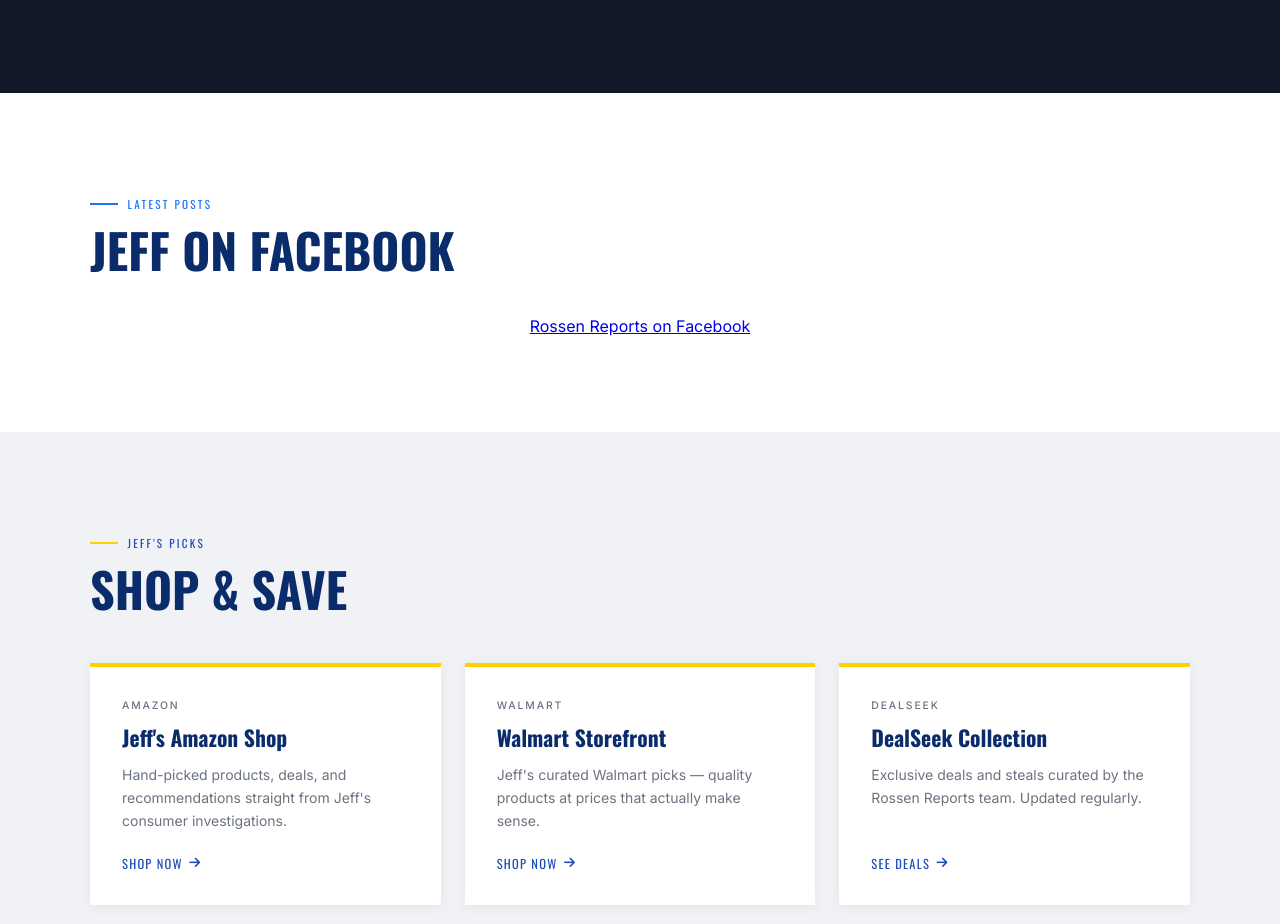
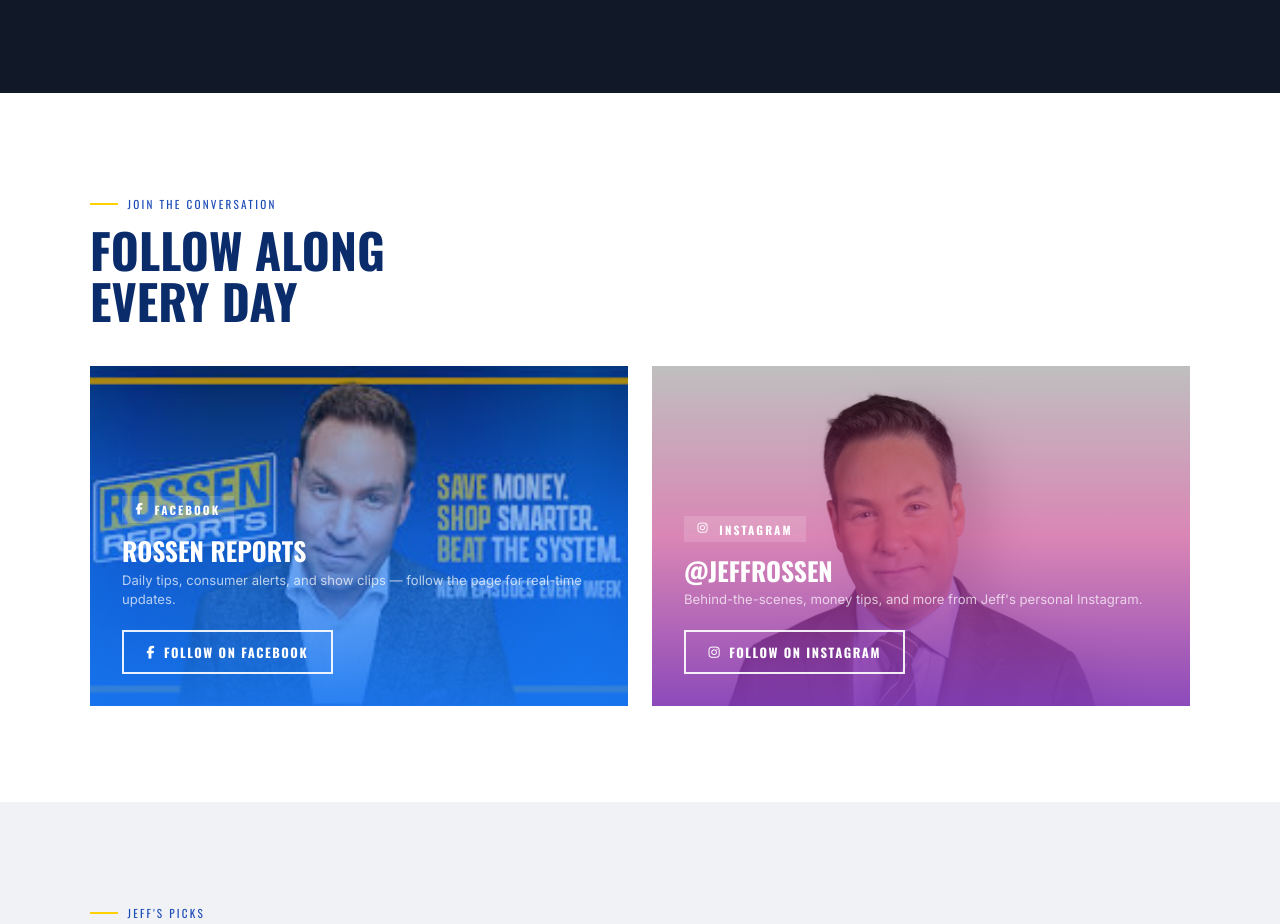
Before and after one commit to kylerudd00-jpg/RossenReport, a plain HTML site: page index.html in a window 1280 px wide. Shown: the part 4749-5673 px from the top of the page. Drawn offline with nearby package versions, Linux system fonts and the light colour scheme; no server answers.

Commit message:
Replace Facebook plugin with clean social spotlight cards (Facebook + Instagram)

```diff
--- a/index.html
+++ b/index.html
@@ -9,8 +9,6 @@
     <link rel="preconnect" href="https://fonts.gstatic.com" crossorigin>
     <link href="https://fonts.googleapis.com/css2?family=Oswald:wght@400;500;600;700&family=Inter:wght@300;400;500;600&display=swap" rel="stylesheet">
     <link rel="stylesheet" href="https://cdnjs.cloudflare.com/ajax/libs/font-awesome/6.5.1/css/all.min.css">
-    <div id="fb-root"></div>
-    <script async defer crossorigin="anonymous" src="https://connect.facebook.net/en_US/sdk.js#xfbml=1&version=v19.0"></script>
     <style>
         *, *::before, *::after { box-sizing: border-box; margin: 0; padding: 0; }
 
@@ -867,19 +865,96 @@
             margin-top: 2.5rem;
         }
 
-        /* ─────────────── FACEBOOK FEED ─────────────── */
-        .fb-feed { background: var(--white); }
+        /* ─────────────── SOCIAL SPOTLIGHT ─────────────── */
+        .social-spotlight { background: var(--white); }
 
-        .fb-feed .eyebrow::before { background: #1877f2; }
-        .fb-feed .eyebrow { color: #1877f2; }
-
-        .fb-embed-wrap {
+        .spotlight-grid {
+            display: grid;
+            grid-template-columns: 1fr 1fr;
+            gap: 1.5rem;
             margin-top: 2.5rem;
-            display: flex;
-            justify-content: center;
         }
 
-        .fb-embed-wrap iframe { border: none; }
+        .spotlight-card {
+            position: relative;
+            overflow: hidden;
+            text-decoration: none;
+            display: flex;
+            flex-direction: column;
+            min-height: 340px;
+        }
+
+        .spotlight-card-bg {
+            position: absolute;
+            inset: 0;
+            background-size: cover;
+            background-position: center;
+            transition: transform 0.4s ease;
+        }
+
+        .spotlight-card:hover .spotlight-card-bg { transform: scale(1.04); }
+
+        .spotlight-card-overlay {
+            position: absolute;
+            inset: 0;
+        }
+
+        .spotlight-card-content {
+            position: relative;
+            z-index: 2;
+            margin-top: auto;
+            padding: 2rem;
+        }
+
+        .spotlight-platform {
+            display: inline-flex;
+            align-items: center;
+            gap: 0.6rem;
+            font-family: 'Oswald', sans-serif;
+            font-weight: 700;
+            font-size: 0.72rem;
+            letter-spacing: 0.18em;
+            text-transform: uppercase;
+            padding: 0.3rem 0.85rem;
+            margin-bottom: 0.85rem;
+        }
+
+        .spotlight-title {
+            font-family: 'Oswald', sans-serif;
+            font-weight: 700;
+            font-size: 1.6rem;
+            color: var(--white);
+            text-transform: uppercase;
+            line-height: 1.1;
+        }
+
+        .spotlight-sub {
+            font-size: 0.82rem;
+            color: rgba(255,255,255,0.7);
+            margin-top: 0.4rem;
+            margin-bottom: 1.25rem;
+            line-height: 1.5;
+        }
+
+        .spotlight-btn {
+            display: inline-flex;
+            align-items: center;
+            gap: 0.5rem;
+            font-family: 'Oswald', sans-serif;
+            font-weight: 700;
+            font-size: 0.8rem;
+            letter-spacing: 0.12em;
+            text-transform: uppercase;
+            padding: 0.65rem 1.4rem;
+            border: 2px solid rgba(255,255,255,0.9);
+            color: var(--white);
+            transition: background 0.2s, color 0.2s;
+        }
+
+        .spotlight-card:hover .spotlight-btn {
+            background: var(--white);
+            color: var(--dark);
+        }
 
         /* ─────────────── FOOTER ─────────────── */
         footer {
@@ -1004,6 +1079,11 @@
             .footer-bottom { flex-direction: column; text-align: center; }
 
             .link-card-featured .lc-desc { display: none; }
+        }
+
+        @media (max-width: 768px) {
+            .spotlight-grid { grid-template-columns: 1fr; }
+            .spotlight-card { min-height: 260px; }
         }
 
         @media (max-width: 480px) {
@@ -1250,25 +1330,39 @@
     </div>
 </section>
 
-<!-- ── FACEBOOK FEED ── -->
-<section class="section fb-feed" id="feed">
+<!-- ── SOCIAL SPOTLIGHT ── -->
+<section class="section social-spotlight" id="feed">
     <div class="container">
-        <span class="eyebrow">Latest Posts</span>
-        <h2 class="section-title">Jeff on Facebook</h2>
-        <div class="fb-embed-wrap">
-            <div class="fb-page"
-                 data-href="https://www.facebook.com/rossenreports"
-                 data-tabs="timeline"
-                 data-width="900"
-                 data-height="600"
-                 data-small-header="true"
-                 data-adapt-container-width="true"
-                 data-hide-cover="false"
-                 data-show-facepile="false">
-                <blockquote cite="https://www.facebook.com/rossenreports" class="fb-xfbml-parse-ignore">
-                    <a href="https://www.facebook.com/rossenreports">Rossen Reports on Facebook</a>
-                </blockquote>
-            </div>
+        <span class="eyebrow">Join the Conversation</span>
+        <h2 class="section-title">Follow Along<br>Every Day</h2>
+        <div class="spotlight-grid">
+
+            <a href="https://www.facebook.com/rossenreports" target="_blank" rel="noopener noreferrer" class="spotlight-card">
+                <div class="spotlight-card-bg" style="background-image: url('rossenbackground.jpg');"></div>
+                <div class="spotlight-card-overlay" style="background: linear-gradient(to top, rgba(24,119,242,0.92) 0%, rgba(24,119,242,0.55) 50%, rgba(0,0,0,0.3) 100%);"></div>
+                <div class="spotlight-card-content">
+                    <div class="spotlight-platform" style="background:rgba(255,255,255,0.15); color:#fff;">
+                        <i class="fab fa-facebook-f"></i> Facebook
+                    </div>
+                    <div class="spotlight-title">Rossen Reports</div>
+                    <p class="spotlight-sub">Daily tips, consumer alerts, and show clips — follow the page for real-time updates.</p>
+                    <div class="spotlight-btn"><i class="fab fa-facebook-f"></i> Follow on Facebook</div>
+                </div>
+            </a>
+
+            <a href="https://www.instagram.com/jeffrossen/" target="_blank" rel="noopener noreferrer" class="spotlight-card">
+                <div class="spotlight-card-bg" style="background-image: url('jeff-rossennew.png'); background-position: top center;"></div>
+                <div class="spotlight-card-overlay" style="background: linear-gradient(to top, rgba(131,58,180,0.92) 0%, rgba(193,53,132,0.6) 50%, rgba(0,0,0,0.25) 100%);"></div>
+                <div class="spotlight-card-content">
+                    <div class="spotlight-platform" style="background:rgba(255,255,255,0.15); color:#fff;">
+                        <i class="fab fa-instagram"></i> Instagram
+                    </div>
+                    <div class="spotlight-title">@jeffrossen</div>
+                    <p class="spotlight-sub">Behind-the-scenes, money tips, and more from Jeff's personal Instagram.</p>
+                    <div class="spotlight-btn"><i class="fab fa-instagram"></i> Follow on Instagram</div>
+                </div>
+            </a>
+
         </div>
     </div>
 </section>
```
